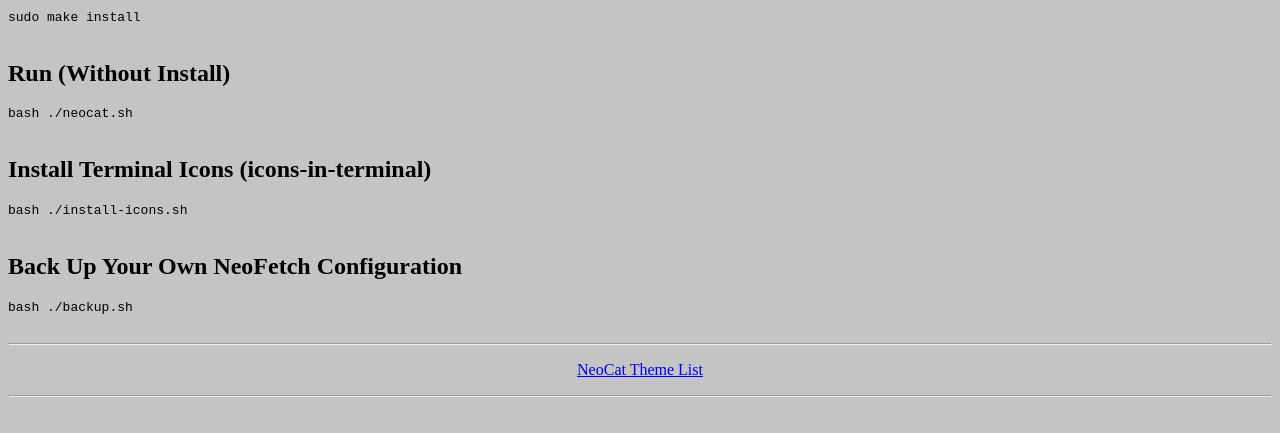
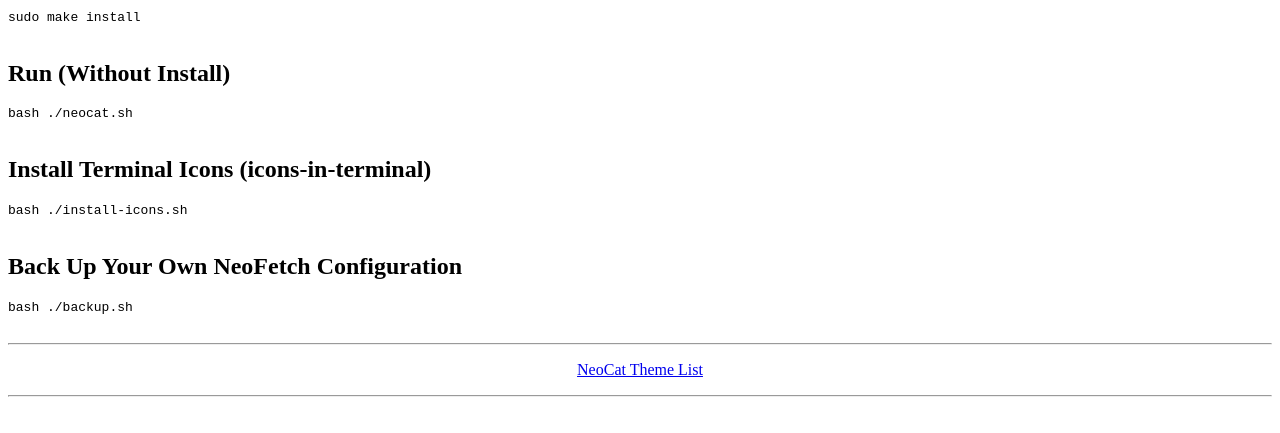
Before and after one commit to m3tozz/NeoCat, a plain HTML site: page index.html in a window 1280 px wide. Shown: the part 1120-1553 px from the top of the page. Drawn offline with Linux system fonts and the light colour scheme; grey boxes are pictures that could not be loaded.

Commit message:
Update index.html

```diff
--- a/index.html
+++ b/index.html
@@ -7,7 +7,7 @@
     <style>
 
         body {
-            background-color: #C4C4C4;
+            background-color: white;
         }
         h1 {
             text-align: center;
```
